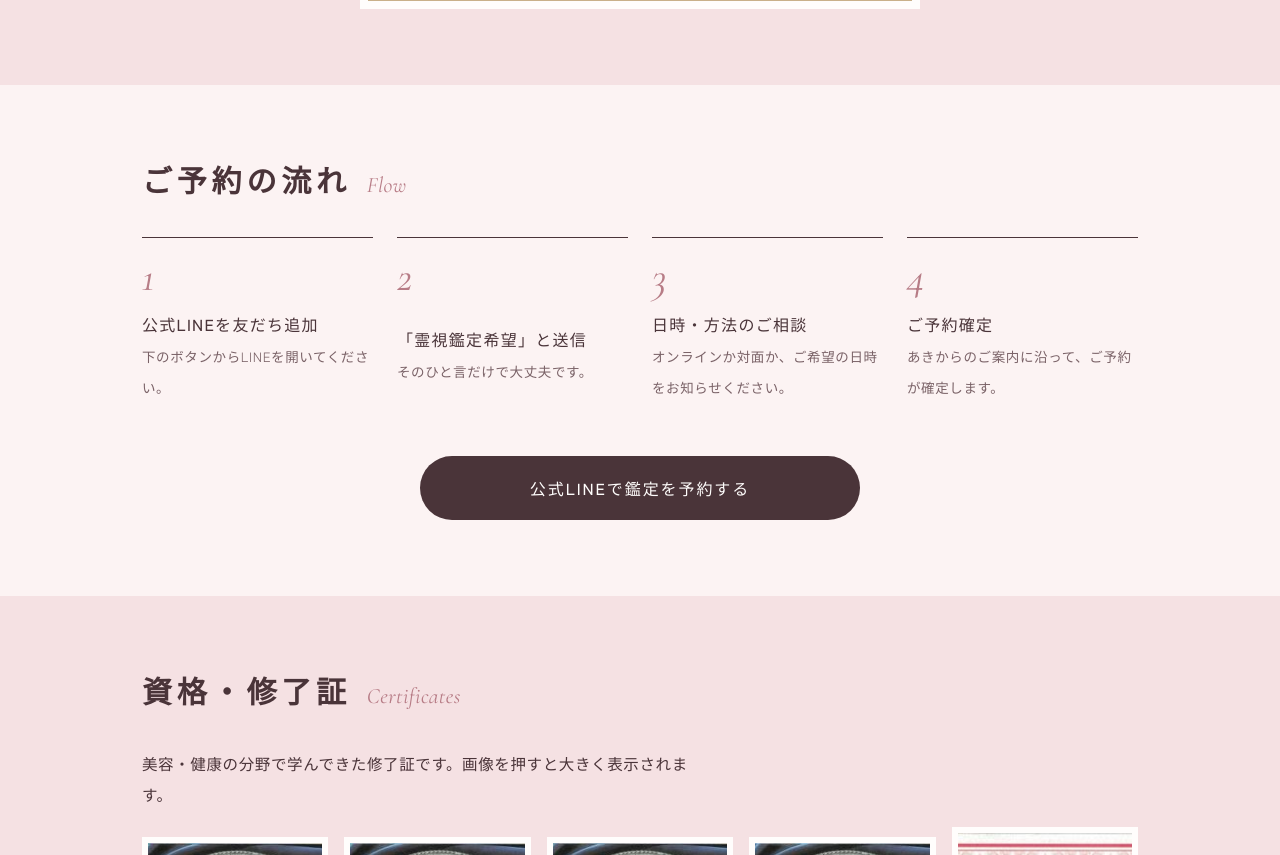
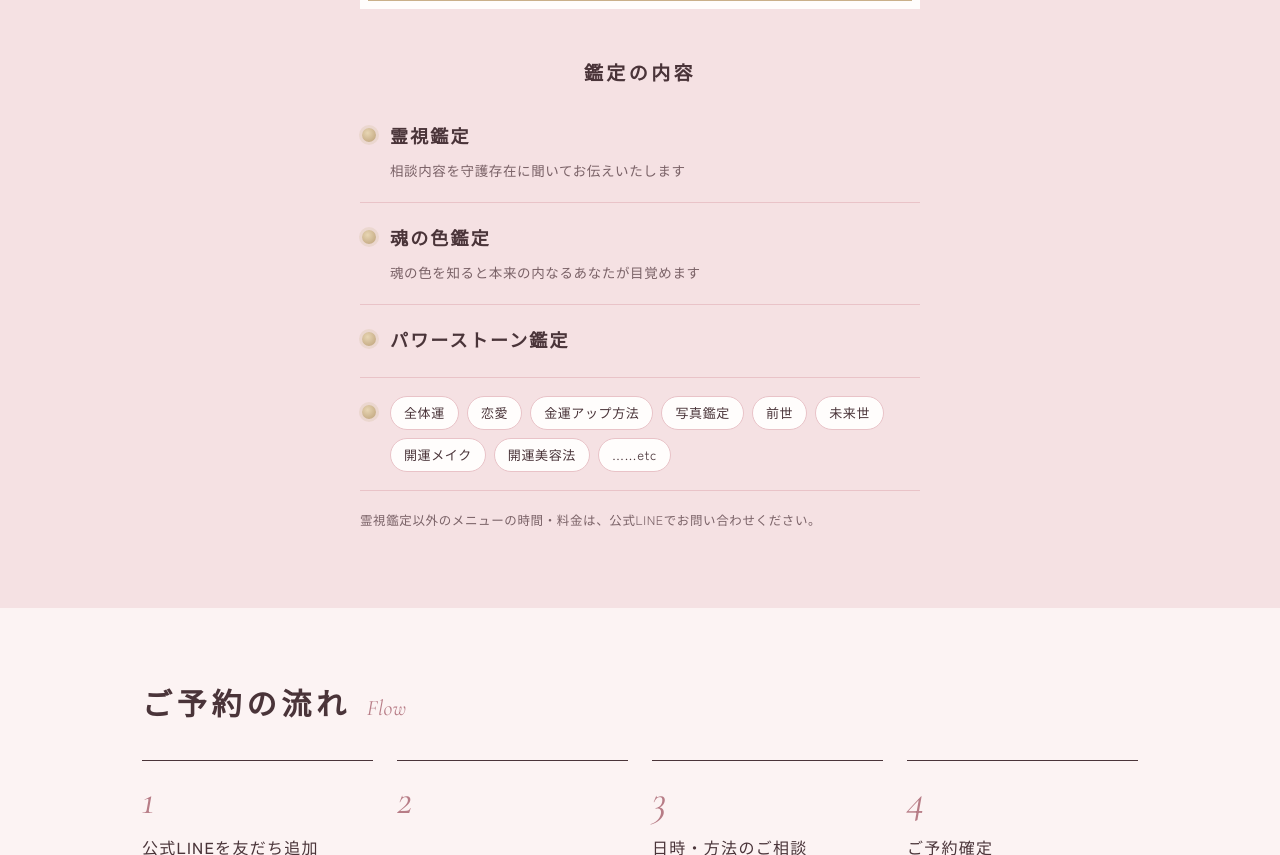
Before and after one commit to motonory-a/aki-reishi, a plain HTML site: page index.html in a window 1280 px wide. Shown: the part 3649-4504 px from the top of the page. Drawn offline with nearby package versions, Linux system fonts and the light colour scheme; a web font is replaced by a local one.

Commit message:
鑑定メニューに鑑定の内容一覧を追加
Co-Authored-By: Claude Opus 5.5 <noreply@anthropic.com>
Claude-Session: https://claude.ai/code/session_01WnJ4nT2urFfgogeuv6XcAS

```diff
--- a/index.html
+++ b/index.html
@@ -132,6 +132,18 @@
   .menu-card dl{display:grid;grid-template-columns:6em 1fr;text-align:left;margin:0 auto;max-width:380px;font-size:14.5px}
   .menu-card dt,.menu-card dd{margin:0;padding:11px 0;border-top:1px solid var(--blush)}
   .menu-card dt{color:var(--ink-soft);letter-spacing:.14em}
+
+  .menu-list{max-width:560px;margin:46px auto 0}
+  .menu-list h3{font-family:var(--serif-ja);font-weight:600;font-size:19px;letter-spacing:.18em;margin:0 0 8px;text-align:center}
+  .menu-list ul{list-style:none;margin:0;padding:0}
+  .menu-list li{position:relative;padding:18px 0 18px 30px;border-bottom:1px solid var(--rose)}
+  .menu-list li::before{content:"";position:absolute;left:2px;top:27px;width:14px;height:14px;border-radius:50%;
+    background:radial-gradient(circle at 40% 35%,#e8d6b4,var(--champagne) 70%);box-shadow:0 0 0 3px rgba(201,176,138,.22)}
+  .menu-list strong{display:block;font-family:var(--serif-ja);font-weight:600;font-size:18px;letter-spacing:.12em}
+  .menu-list li span{display:block;font-size:13.5px;color:var(--ink-soft);margin-top:2px}
+  .menu-list li.tags{display:flex;flex-wrap:wrap;gap:8px}
+  .menu-list li.tags span{display:inline-block;margin:0;font-size:13px;color:var(--ink);background:var(--white);border:1px solid var(--rose);border-radius:999px;padding:3px 13px}
+  .menu-note{font-size:12.5px;color:var(--ink-soft);margin:16px 0 0}
 
   /* 予約の流れ(本当の手順なので番号付き) */
   ol.flow{list-style:none;margin:0 0 36px;padding:0;counter-reset:step;display:grid;gap:0}
@@ -297,6 +309,17 @@
           <dt>日程</dt><dd>公式LINEでご相談ください</dd>
         </dl>
       </div>
+
+      <div class="menu-list">
+        <h3>鑑定の内容</h3>
+        <ul>
+          <li><strong>霊視鑑定</strong><span>相談内容を守護存在に聞いてお伝えいたします</span></li>
+          <li><strong>魂の色鑑定</strong><span>魂の色を知ると本来の内なるあなたが目覚めます</span></li>
+          <li><strong>パワーストーン鑑定</strong></li>
+          <li class="tags"><span>全体運</span><span>恋愛</span><span>金運アップ方法</span><span>写真鑑定</span><span>前世</span><span>未来世</span><span>開運メイク</span><span>開運美容法</span><span>……etc</span></li>
+        </ul>
+        <p class="menu-note">霊視鑑定以外のメニューの時間・料金は、公式LINEでお問い合わせください。</p>
+      </div>
     </div>
   </section>
 
```
